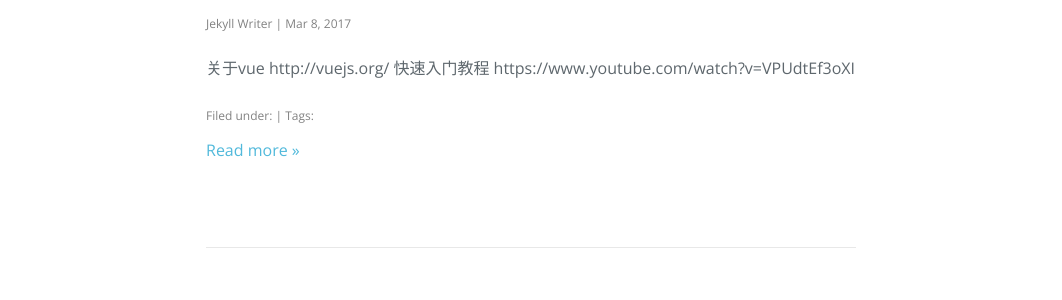
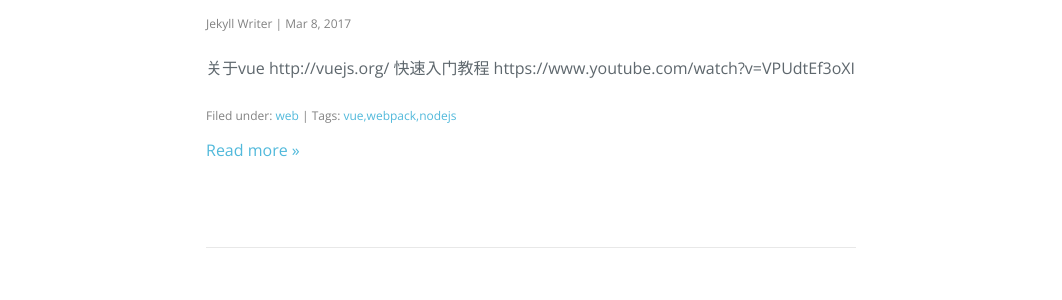
Before and after one commit to cattei/vue, a Jekyll site: the page built from index.html, in a window 1280 px wide and 1211 px high. Shown: the part 267-567 px from the top of the window, without its empty margins (109-1171 px from the left). Built offline with Jekyll 4.4.1, drawn with Linux system fonts in a browser that asks for light colours; nearby versions of some CDN libraries; the list of posts is cut into pages by our own code.

Commit message:
Update vue

```diff
--- a/_posts/2017-03-08-vue.md
+++ b/_posts/2017-03-08-vue.md
@@ -1,6 +1,8 @@
 ---
 title: vue
 layout: post
+tags: 'vue,webpack,nodejs'
+categories: web
 ---
 关于vue http://vuejs.org/
 快速入门教程 https://www.youtube.com/watch?v=VPUdtEf3oXI
```
